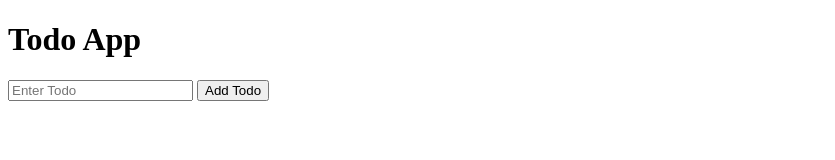
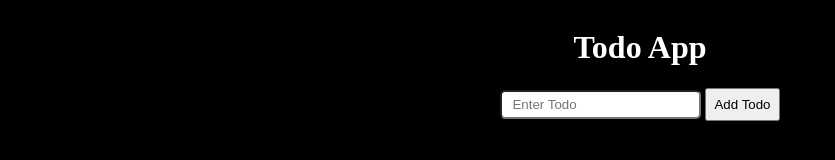
Before and after one commit to Muhammadarsalan121/To-Do-App, a plain HTML site: page index.html in a window 1280 px wide. Shown: the whole page, without its empty margins (0-835 px from the left). Drawn offline with Linux system fonts and the light colour scheme.

Commit message:
Modified

```diff
--- a/app.js
+++ b/app.js
@@ -47,4 +47,4 @@ function editTodo(index) {
         </li>`
 
     }
-}
+}o
--- a/index.html
+++ b/index.html
@@ -3,14 +3,17 @@
 <head>
     <meta charset="UTF-8">
     <meta name="viewport" content="width=device-width, initial-scale=1.0">
+    <link rel="stylesheet" href="style.css">
     <title>Todo App</title>
 </head>
-<body>
-    <h1>Todo App</h1>
-    <input type="text" placeholder="Enter Todo" id="todo">
-    <button onclick="addTodo()">Add Todo</button>
-    <ol></ol>
+<body class="bg-dark center">
+    <h1 class="text-white center">Todo App</h1>
+    <input  type="text" placeholder="Enter Todo" id="todo">
+    <button onclick="addTodo()" class="addButton" >Add Todo</button>
+    <div class="center mt-3">
+        <ol class="text-white "></ol>
 
+    </div>
 
 
 
--- /dev/null
+++ b/style.css
@@ -0,0 +1,17 @@
+.bg-dark{
+    background-color: #000000;
+}
+.text-white{
+    color: #ffffff;
+}
+.center{
+    text-align: center;
+    align-content: center;
+}
+#todo{
+    padding: 5px 10px 5px 10px;
+    border-radius: 5px;
+}
+.addButton{
+    padding: 7px;
+}
```
